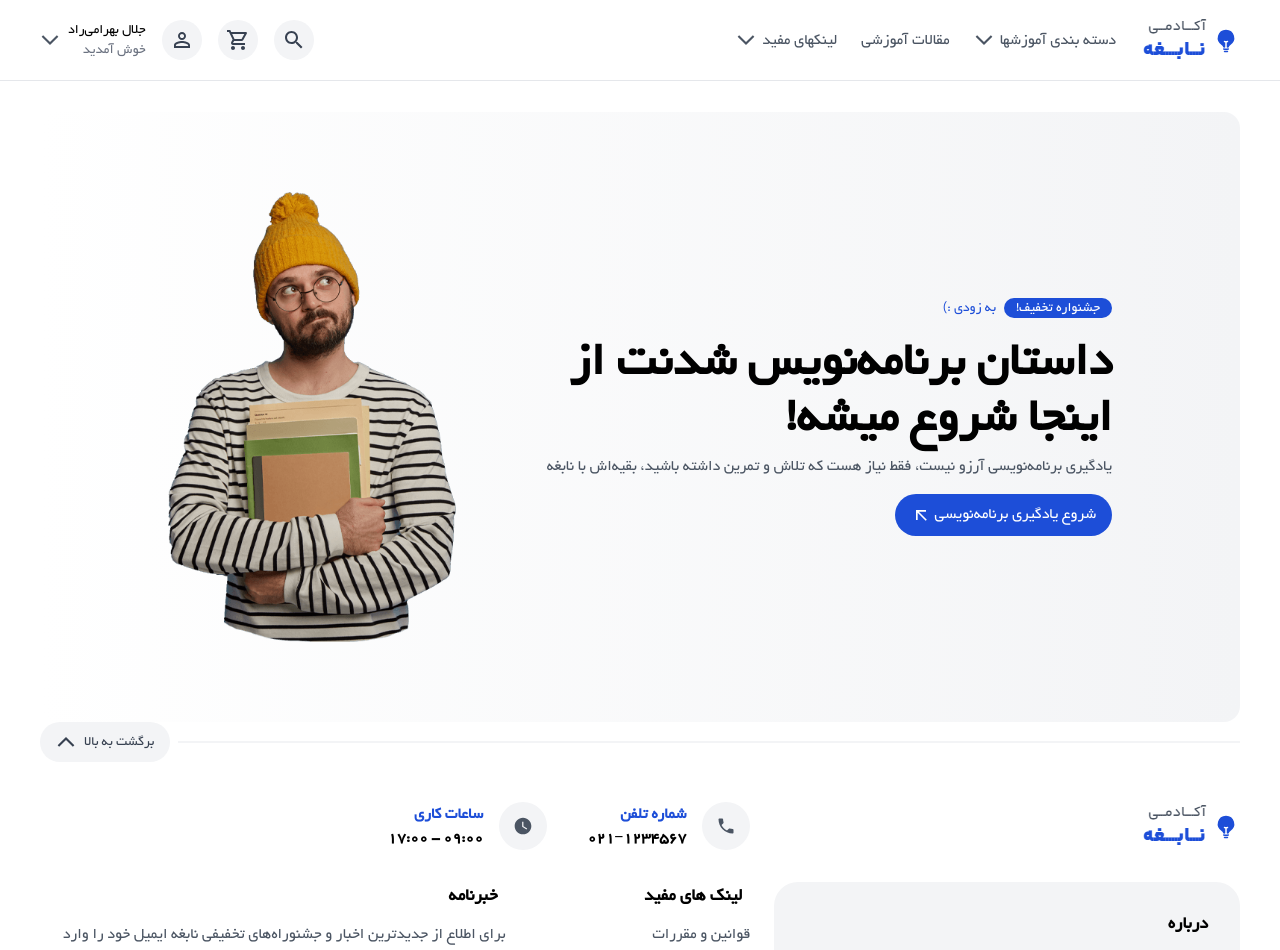
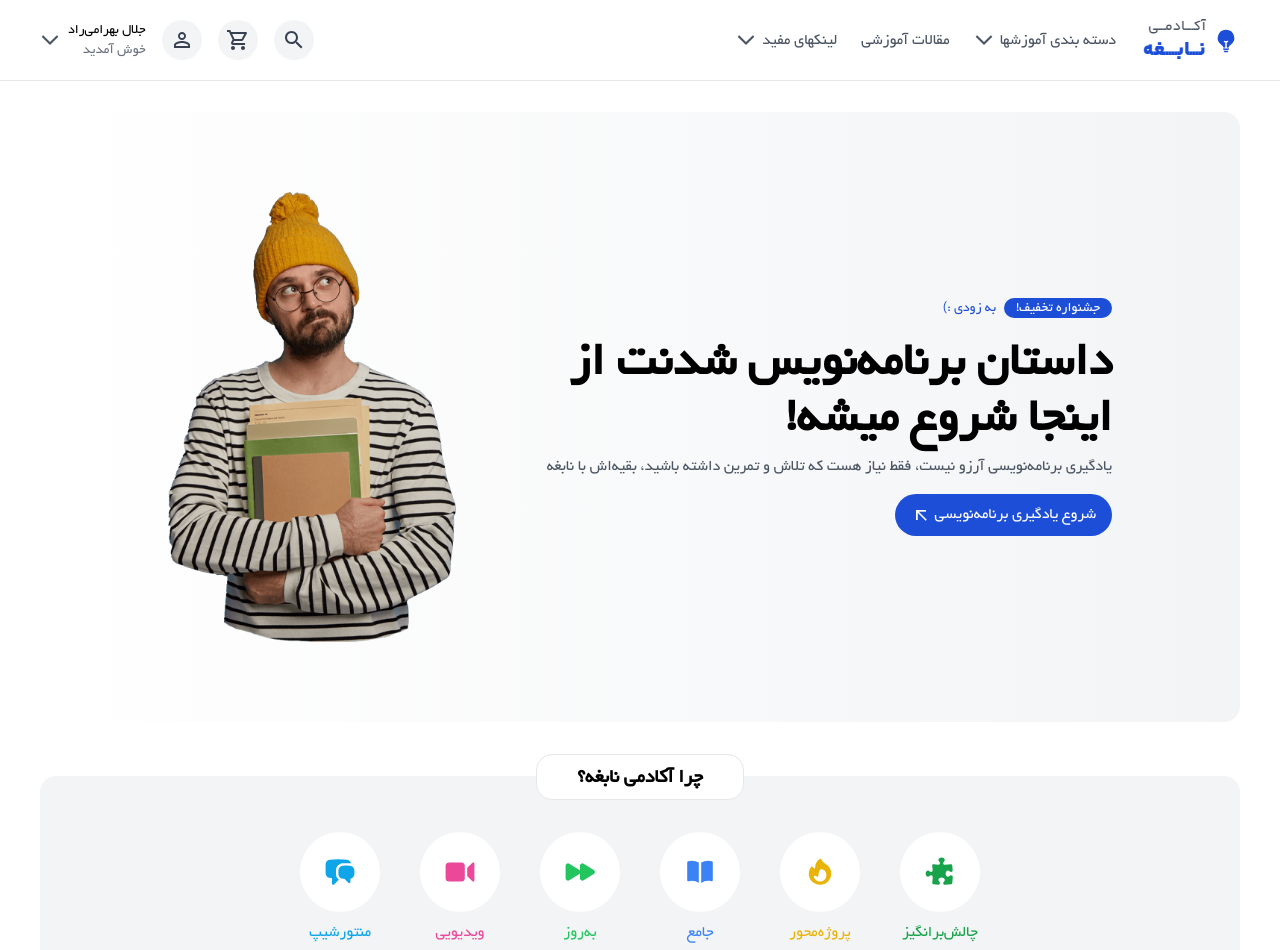
Before and after one commit to parsaes85/nabeghe, a Next.js app: page / in a window 1280 px wide. Shown: the top 950 px of the page. Built offline with nearby package versions, Linux system fonts and the light colour scheme.

Commit message:
complete whyus home section

```diff
--- a/app/page.js
+++ b/app/page.js
@@ -1,12 +1,16 @@
 import Footer from "@/components/modules/Footer";
 import Navbar from "@/components/modules/Navbar";
 import Header from "@/components/templates/Index/Header";
+import WhyUs from "@/components/templates/Index/WhyUs";
+import LatestCourses from "@/components/templates/Index/LatestCourses";
 
 export default function Home() {
   return (
     <>
       <Navbar />
       <Header />
+      <WhyUs />
+      <LatestCourses />
       <Footer />
     </>
   );
--- /dev/null
+++ b/components/modules/CourseBox.js
@@ -0,0 +1,9 @@
+import React from 'react'
+
+function CourseBox() {
+  return (
+    <div>CourseBox</div>
+  )
+}
+
+export default CourseBox
--- /dev/null
+++ b/components/templates/Index/LatestCourses.js
@@ -0,0 +1,14 @@
+import React from 'react'
+
+function LatestCourses() {
+  return (
+    <div className='px-10 mt-20'>
+        <div>
+
+        </div>
+        <div></div>
+    </div>
+  )
+}
+
+export default LatestCourses
--- /dev/null
+++ b/components/templates/Index/WhyUs.js
@@ -0,0 +1,98 @@
+import React from "react";
+
+function WhyUs() {
+  return (
+    <div className="mt-8 px-10">
+      <div className="font-bold text-xl -mb-6 z-10 relative bg-white border rounded-2xl py-2 px-10 w-fit mx-auto">
+        چرا آکادمی نابغه؟
+      </div>
+      <div className="bg-gray-100 rounded-2xl pb-10 pt-14 flex flex-wrap gap-10 justify-center">
+        <div className="text-green-600 flex flex-col items-center">
+          <span className="bg-white rounded-full p-6 mb-2">
+            <svg
+              xmlns="http://www.w3.org/2000/svg"
+              viewBox="0 0 20 20"
+              fill="currentColor"
+              class="w-8 h-8 fill-green-600"
+            >
+              <path d="M12 4.467c0-.405.262-.75.559-1.027.276-.257.441-.584.441-.94 0-.828-.895-1.5-2-1.5s-2 .672-2 1.5c0 .362.171.694.456.953.29.265.544.6.544.994a.968.968 0 0 1-1.024.974 39.655 39.655 0 0 1-3.014-.306.75.75 0 0 0-.847.847c.14.993.242 1.999.306 3.014A.968.968 0 0 1 4.447 10c-.393 0-.729-.253-.994-.544C3.194 9.17 2.862 9 2.5 9 1.672 9 1 9.895 1 11s.672 2 1.5 2c.356 0 .683-.165.94-.441.276-.297.622-.559 1.027-.559a.997.997 0 0 1 1.004 1.03 39.747 39.747 0 0 1-.319 3.734.75.75 0 0 0 .64.842c1.05.146 2.111.252 3.184.318A.97.97 0 0 0 10 16.948c0-.394-.254-.73-.545-.995C9.171 15.693 9 15.362 9 15c0-.828.895-1.5 2-1.5s2 .672 2 1.5c0 .356-.165.683-.441.94-.297.276-.559.622-.559 1.027a.998.998 0 0 0 1.03 1.005c1.337-.05 2.659-.162 3.961-.337a.75.75 0 0 0 .644-.644c.175-1.302.288-2.624.337-3.961A.998.998 0 0 0 16.967 12c-.405 0-.75.262-1.027.559-.257.276-.584.441-.94.441-.828 0-1.5-.895-1.5-2s.672-2 1.5-2c.362 0 .694.17.953.455.265.291.601.545.995.545a.97.97 0 0 0 .976-1.024 41.159 41.159 0 0 0-.318-3.184.75.75 0 0 0-.842-.64c-1.228.164-2.473.271-3.734.319A.997.997 0 0 1 12 4.467Z"></path>
+            </svg>
+          </span>
+          <p>چالش‌برانگیز</p>
+        </div>
+        <div className="text-yellow-500 flex flex-col items-center">
+          <span className="bg-white rounded-full p-6 mb-2">
+            <svg
+              xmlns="http://www.w3.org/2000/svg"
+              viewBox="0 0 20 20"
+              fill="currentColor"
+              class="w-8 h-8 fill-yellow-500"
+            >
+              <path
+                fill-rule="evenodd"
+                d="M13.5 4.938a7 7 0 1 1-9.006 1.737c.202-.257.59-.218.793.039.278.352.594.672.943.954.332.269.786-.049.773-.476a5.977 5.977 0 0 1 .572-2.759 6.026 6.026 0 0 1 2.486-2.665c.247-.14.55-.016.677.238A6.967 6.967 0 0 0 13.5 4.938ZM14 12a4 4 0 0 1-4 4c-1.913 0-3.52-1.398-3.91-3.182-.093-.429.44-.643.814-.413a4.043 4.043 0 0 0 1.601.564c.303.038.531-.24.51-.544a5.975 5.975 0 0 1 1.315-4.192.447.447 0 0 1 .431-.16A4.001 4.001 0 0 1 14 12Z"
+                clip-rule="evenodd"
+              ></path>
+            </svg>
+          </span>
+          <p>پروژه‌محور</p>
+        </div>
+        <div className="text-blue-500 flex flex-col items-center">
+          <span className="bg-white rounded-full p-6 mb-2">
+            <svg
+              xmlns="http://www.w3.org/2000/svg"
+              viewBox="0 0 20 20"
+              fill="currentColor"
+              class="w-8 h-8 fill-blue-500"
+            >
+              <path d="M10.75 16.82A7.462 7.462 0 0 1 15 15.5c.71 0 1.396.098 2.046.282A.75.75 0 0 0 18 15.06v-11a.75.75 0 0 0-.546-.721A9.006 9.006 0 0 0 15 3a8.963 8.963 0 0 0-4.25 1.065V16.82ZM9.25 4.065A8.963 8.963 0 0 0 5 3c-.85 0-1.673.118-2.454.339A.75.75 0 0 0 2 4.06v11a.75.75 0 0 0 .954.721A7.506 7.506 0 0 1 5 15.5c1.579 0 3.042.487 4.25 1.32V4.065Z"></path>
+            </svg>
+          </span>
+          <p>جامع</p>
+        </div>
+        <div className="text-green-500 flex flex-col items-center">
+          <span className="bg-white rounded-full p-6 mb-2">
+            <svg
+              xmlns="http://www.w3.org/2000/svg"
+              viewBox="0 0 20 20"
+              fill="currentColor"
+              class="w-8 h-8 fill-green-500"
+            >
+              <path d="M3.288 4.818A1.5 1.5 0 0 0 1 6.095v7.81a1.5 1.5 0 0 0 2.288 1.276l6.323-3.905c.155-.096.285-.213.389-.344v2.973a1.5 1.5 0 0 0 2.288 1.276l6.323-3.905a1.5 1.5 0 0 0 0-2.552l-6.323-3.906A1.5 1.5 0 0 0 10 6.095v2.972a1.506 1.506 0 0 0-.389-.343L3.288 4.818Z"></path>
+            </svg>
+          </span>
+          <p>به‌روز</p>
+        </div>
+        <div className="text-pink-500 flex flex-col items-center">
+          <span className="bg-white rounded-full p-6 mb-2">
+            <svg
+              xmlns="http://www.w3.org/2000/svg"
+              viewBox="0 0 20 20"
+              fill="currentColor"
+              class="w-8 h-8 fill-pink-500"
+            >
+              <path d="M3.25 4A2.25 2.25 0 0 0 1 6.25v7.5A2.25 2.25 0 0 0 3.25 16h7.5A2.25 2.25 0 0 0 13 13.75v-7.5A2.25 2.25 0 0 0 10.75 4h-7.5ZM19 4.75a.75.75 0 0 0-1.28-.53l-3 3a.75.75 0 0 0-.22.53v4.5c0 .199.079.39.22.53l3 3a.75.75 0 0 0 1.28-.53V4.75Z"></path>
+            </svg>
+          </span>
+          <p>ویدیویی</p>
+        </div>
+        <div className="text-sky-500 flex flex-col items-center">
+          <span className="bg-white rounded-full p-6 mb-2">
+            <svg
+              xmlns="http://www.w3.org/2000/svg"
+              viewBox="0 0 20 20"
+              fill=""
+              className="w-8 h-8 fill-sky-500"
+            >
+              <path d="M3.505 2.365A41.369 41.369 0 0 1 9 2c1.863 0 3.697.124 5.495.365 1.247.167 2.18 1.108 2.435 2.268a4.45 4.45 0 0 0-.577-.069 43.141 43.141 0 0 0-4.706 0C9.229 4.696 7.5 6.727 7.5 8.998v2.24c0 1.413.67 2.735 1.76 3.562l-2.98 2.98A.75.75 0 0 1 5 17.25v-3.443c-.501-.048-1-.106-1.495-.172C2.033 13.438 1 12.162 1 10.72V5.28c0-1.441 1.033-2.717 2.505-2.914Z"></path>
+              <path d="M14 6c-.762 0-1.52.02-2.271.062C10.157 6.148 9 7.472 9 8.998v2.24c0 1.519 1.147 2.839 2.71 2.935.214.013.428.024.642.034.2.009.385.09.518.224l2.35 2.35a.75.75 0 0 0 1.28-.531v-2.07c1.453-.195 2.5-1.463 2.5-2.915V8.998c0-1.526-1.157-2.85-2.729-2.936A41.645 41.645 0 0 0 14 6Z"></path>
+            </svg>
+          </span>
+          <p>منتورشیپ</p>
+        </div>
+      </div>
+    </div>
+  );
+}
+
+export default WhyUs;
```
